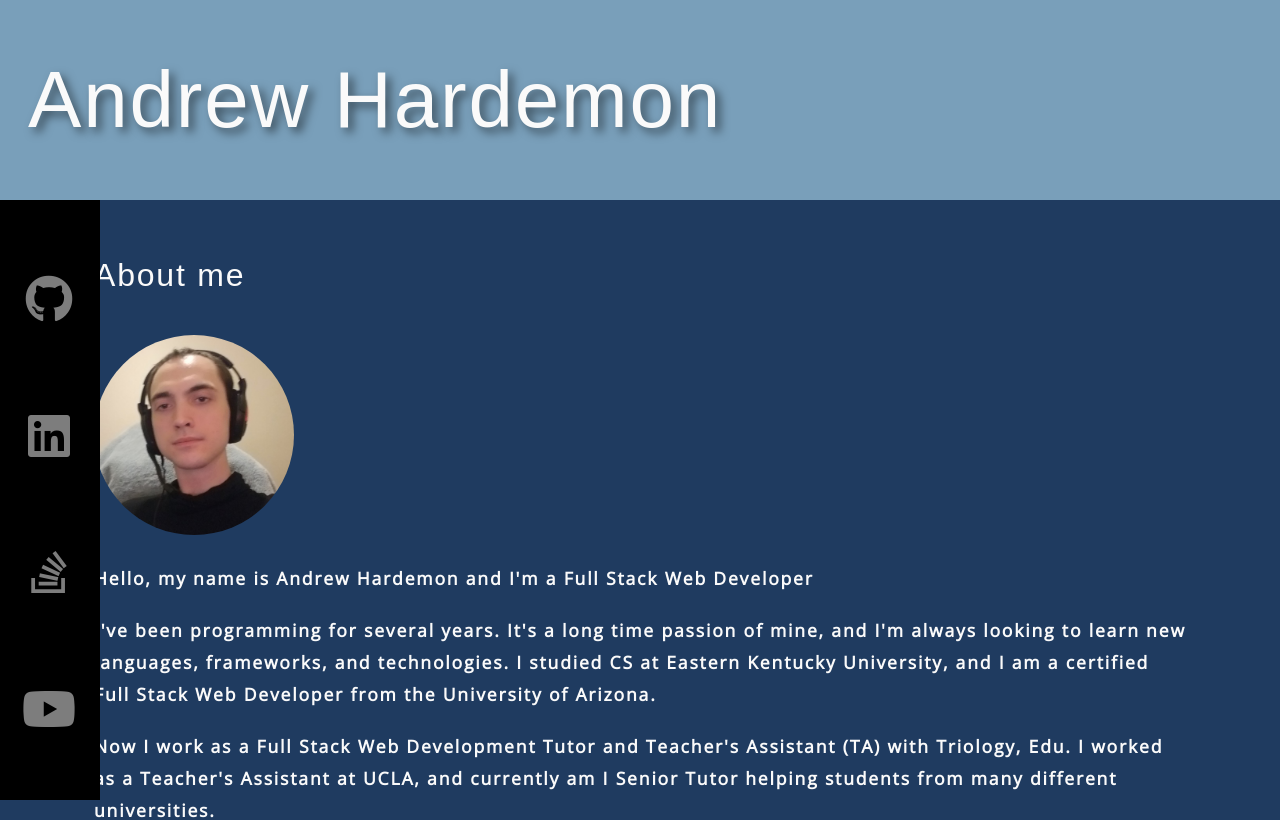
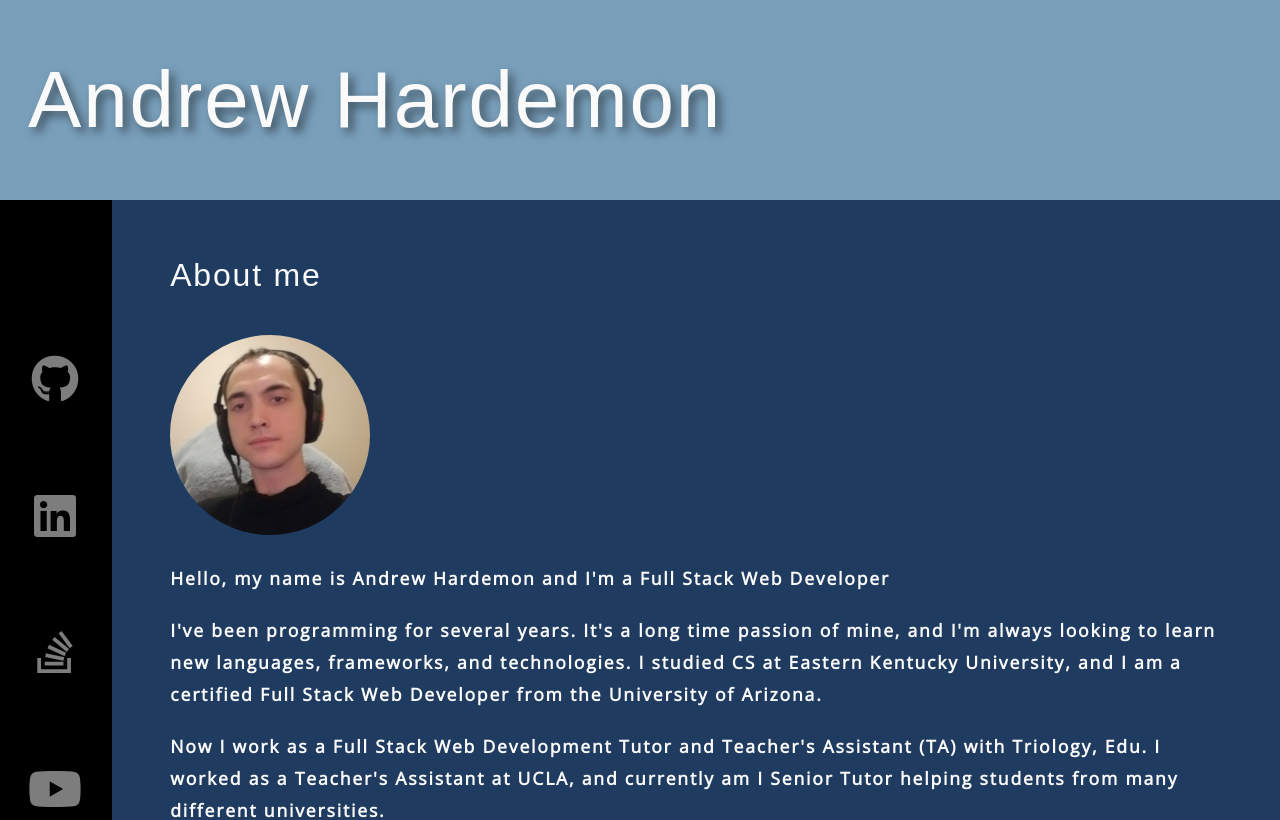
Before and after one commit to AndrewHardemon/Official-Portfolio, a React (Create React App) app: page / in a window 1280 px wide. Shown: the top 820 px of the page. Built offline with nearby package versions, Linux system fonts and the light colour scheme; a web font is replaced by a local one.

Commit message:
Fixed side-footer from overing main content And other small css updates

```diff
--- a/src/App.js
+++ b/src/App.js
@@ -26,10 +26,12 @@ function App() {
       <Header>
         <Nav pages={pages} currentPage={currentPage} setCurrentPage={setCurrentPage}/>
       </Header>
+      <div class="main_container">
+        <Footer />
       <main>
         <Page currentPage={currentPage}></Page>
       </main>
-      <Footer />
+      </div>
     </div>
   );
 }
--- a/src/components/Footer/index.js
+++ b/src/components/Footer/index.js
@@ -10,7 +10,7 @@ function Footer(){
   ]
 
   return (                                                                                                                /* width:"269px" */
-    <footer className="flex-row px-1" style={{position:"absolute", bottom:0, left:0, marginLeft: "auto", marginRight:"auto", width:"100px", height:"85%", backgroundColor:"black"}}>
+    <footer className="flex-row px-1" style={{backgroundColor:"black", height: "85vh"}}>
       {icons.map((icon,index) => (
         <a href={icon.link} key={icon.name} target="_blank" rel="noopener noreferrer">
           <i className={icon.name} style={!index ? {marginTop:"300%"}: null}></i>
--- a/src/components/Portfolio/index.js
+++ b/src/components/Portfolio/index.js
@@ -47,7 +47,7 @@ function Portfolio(){
 
   return (
     <div>
-      <div className="flex-row" style={{backgroundColor:"rgba(68,71,90,0.6)", border: "2px black solid", marginBottom:"10px"}}>
+      <div className="flex-row" style={{backgroundColor:"rgba(68,71,90,0.6)", border: "2px black solid", marginBottom:"10px", width: "88vw"}}>
         <div style={{height: "inherit", width: "33rem", display:"inline-block"}}>
           <Project project={projects[0]} extra={true}/>
         </div>
--- a/src/index.css
+++ b/src/index.css
@@ -115,10 +115,11 @@ nav {
 }
 */
 main {
-  margin: 0 5%;
+  margin: 0 auto;
   max-width: 90%;
-  padding: 50px 30px;
+  padding: 50px 0px;
 }
+
 :root {
   --primary: #8c54ff;
   --secondary: #31343D;
@@ -488,7 +489,10 @@ textarea {
   display: grid;
   grid-template-columns: 6fr 3fr 4fr;
 }
-
+.main_container {
+  display: grid;
+  grid-template-columns: 1fr 50fr;
+}
 /* #main_header{
   display: none;
 } */
```
